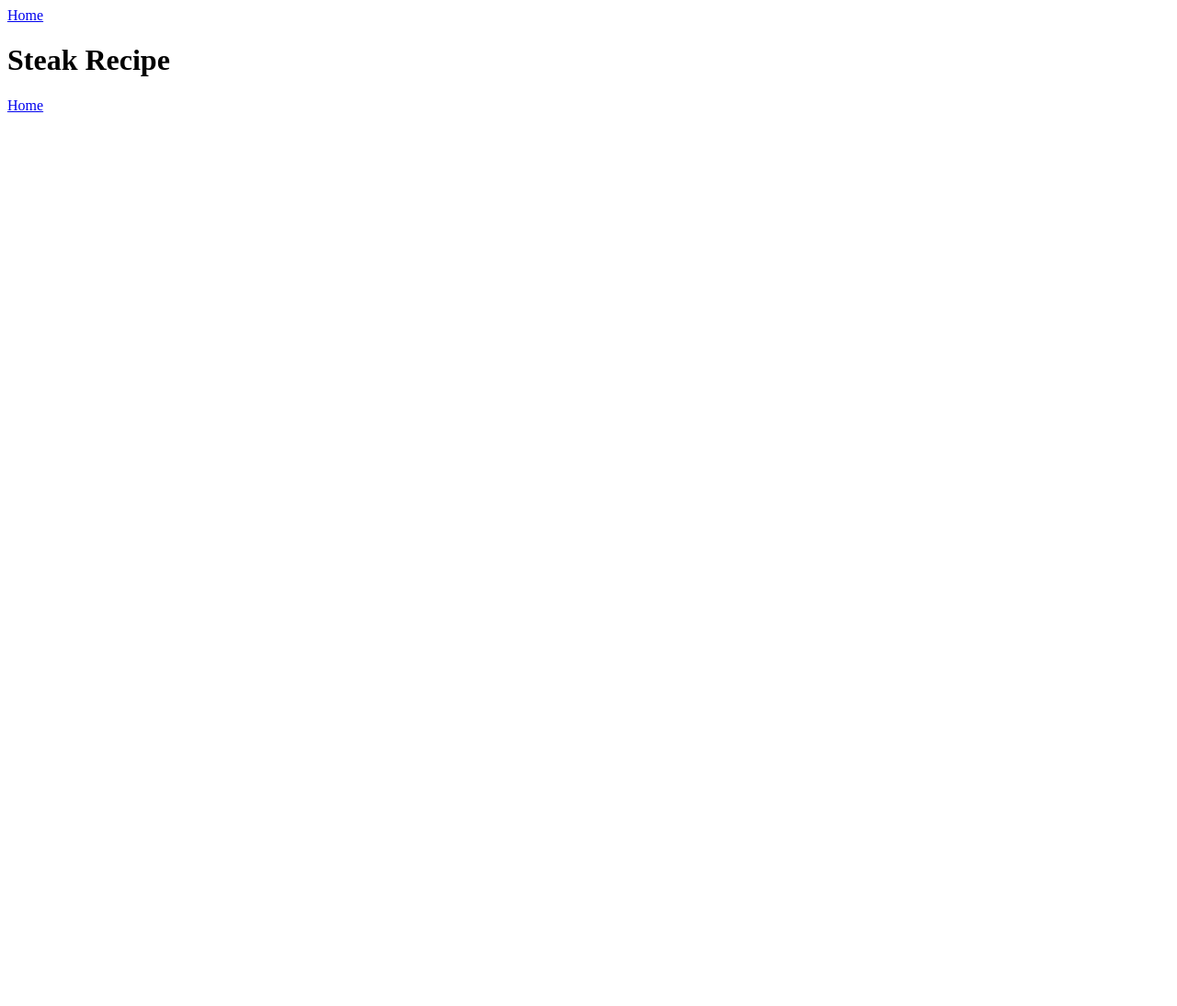
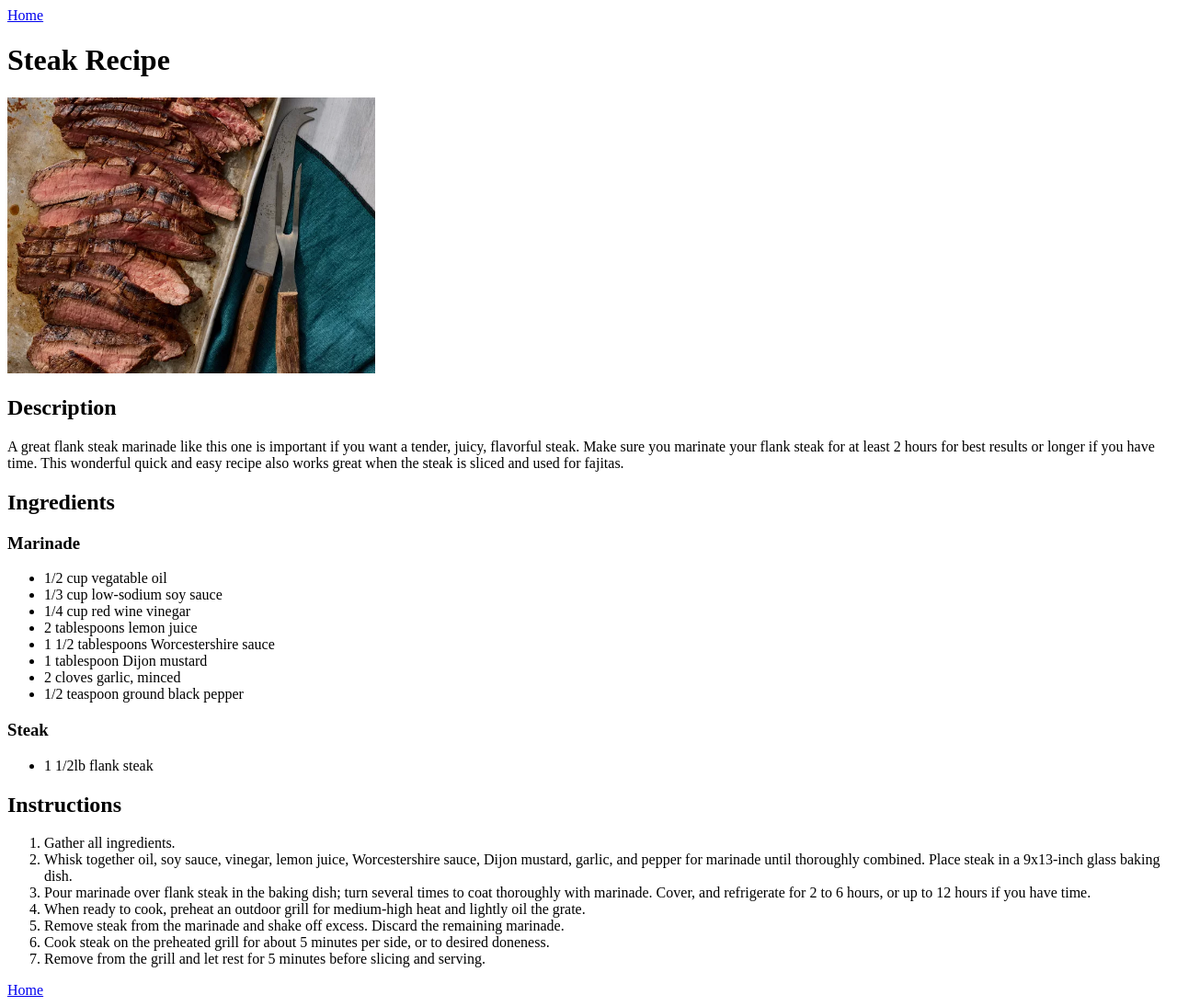
Before and after one commit to clumango/odin-recipes, a plain HTML site: page recipes/steak.html in a window 1280 px wide. Shown: the whole page at 92% size. Before the commit the page ends 800 px from the top, so only its background shows below. Drawn offline with Linux system fonts and the light colour scheme.

Commit message:
Create steak recipe for steak.html

```diff
--- a/recipes/steak.html
+++ b/recipes/steak.html
@@ -7,7 +7,58 @@
 </head>
 <body>
     <a href="../index.html">Home</a>
+
     <h1>Steak Recipe</h1>
+
+    <img src="../images/steak.jpg" alt="Steak" height="300" width="400">
+
+    <h2>Description</h2>
+
+        <p>
+            A great flank steak marinade like this one is important if you want a tender, juicy, flavorful steak. Make sure you marinate your flank steak for at least 2 hours for best results or longer if you have time. This wonderful quick and easy recipe also works great when the steak is sliced and used for fajitas.
+        </p>
+
+    <h2>Ingredients</h2>
+        <h3>Marinade</h3>
+            <ul>
+                <li>1/2 cup vegatable oil</li>
+                <li>1/3 cup low-sodium soy sauce</li>
+                <li>1/4 cup red wine vinegar</li>
+                <li>2 tablespoons lemon juice</li>
+                <li>1 1/2 tablespoons Worcestershire sauce</li>
+                <li>1 tablespoon Dijon mustard</li>
+                <li>2 cloves garlic, minced</li>
+                <li>1/2 teaspoon ground black pepper</li>
+            </ul>
+        <h3>Steak</h3>
+            <ul>
+                <li>1 1/2lb flank steak</li>
+            </ul>
+
+    <h2>Instructions</h2>
+            <ol>
+                <li>
+                    Gather all ingredients.
+                </li>
+                <li>
+                    Whisk together oil, soy sauce, vinegar, lemon juice, Worcestershire sauce, Dijon mustard, garlic, and pepper for marinade until thoroughly combined. Place steak in a 9x13-inch glass baking dish.
+                </li>
+                <li>
+                    Pour marinade over flank steak in the baking dish; turn several times to coat thoroughly with marinade. Cover, and refrigerate for 2 to 6 hours, or up to 12 hours if you have time.
+                </li>
+                <li>
+                    When ready to cook, preheat an outdoor grill for medium-high heat and lightly oil the grate.
+                </li>
+                <li>
+                    Remove steak from the marinade and shake off excess. Discard the remaining marinade.
+                </li>
+                <li>
+                    Cook steak on the preheated grill for about 5 minutes per side, or to desired doneness.
+                </li>
+                <li>
+                    Remove from the grill and let rest for 5 minutes before slicing and serving.
+                </li>
+            </ol>
     <a href="../index.html">Home</a>
 </body>
 </html>
```
Also changed, not shown: images/steak.jpg (added).
